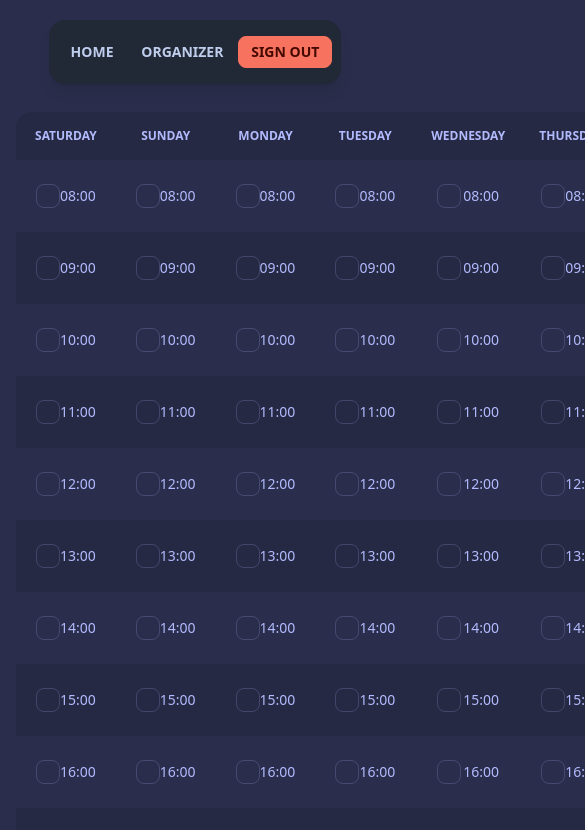
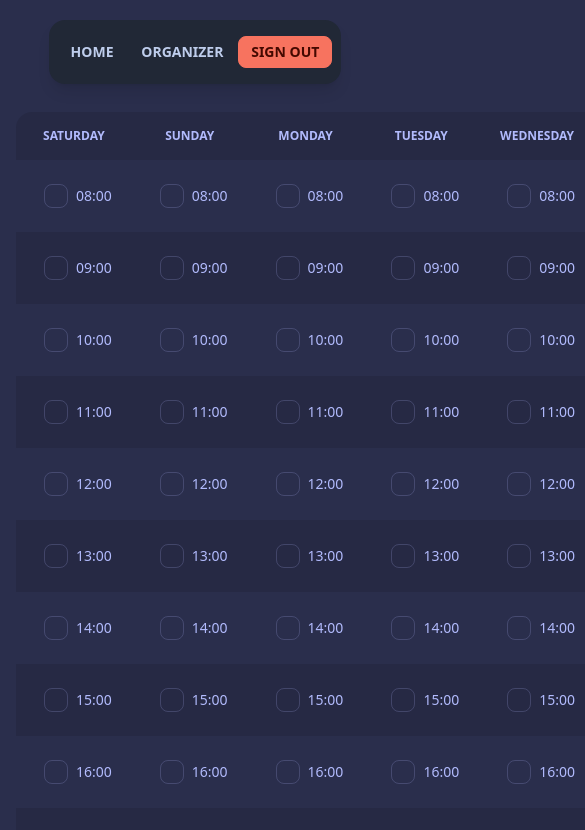
Before and after one commit to KazBrekker1/auto-scheduler, a Vue app: page / in a window 390 px wide. Shown: the top 830 px of the page, 585 px wide, since content can reach past the window. Built offline with nearby package versions, Linux system fonts and the light colour scheme; no server answers; sample sign-in values are in the browser's storage.

Commit message:
-Some mobile view adjustments

```diff
--- a/src/views/Home.vue
+++ b/src/views/Home.vue
@@ -21,7 +21,7 @@
                                         handleTimeToggle(time, 'Saturday', evt)
                                     }"
                                     type="checkbox"
-                                    class="checkbox"
+                                    class="checkbox mx-2"
                                 />
                                 <span class="label-text">{{ time }}</span>
                             </label>
@@ -35,7 +35,7 @@
                                         handleTimeToggle(time, 'Sunday', evt)
                                     }"
                                     type="checkbox"
-                                    class="checkbox"
+                                    class="checkbox mx-2"
                                 />
                                 <span class="label-text">{{ time }}</span>
                             </label>
@@ -49,7 +49,7 @@
                                         handleTimeToggle(time, 'Monday', evt)
                                     }"
                                     type="checkbox"
-                                    class="checkbox"
+                                    class="checkbox mx-2"
                                 />
                                 <span class="label-text">{{ time }}</span>
                             </label>
@@ -63,7 +63,7 @@
                                         handleTimeToggle(time, 'Tuesday', evt)
                                     }"
                                     type="checkbox"
-                                    class="checkbox"
+                                    class="checkbox mx-2"
                                 />
                                 <span class="label-text">{{ time }}</span>
                             </label>
@@ -77,7 +77,7 @@
                                         handleTimeToggle(time, 'Wednesday', evt)
                                     }"
                                     type="checkbox"
-                                    class="checkbox"
+                                    class="checkbox mx-2"
                                 />
                                 <span class="label-text">{{ time }}</span>
                             </label>
@@ -91,7 +91,7 @@
                                         handleTimeToggle(time, 'Thursday', evt)
                                     }"
                                     type="checkbox"
-                                    class="checkbox"
+                                    class="checkbox mx-2"
                                 />
                                 <span class="label-text">{{ time }}</span>
                             </label>
@@ -101,7 +101,7 @@
             </tbody>
         </table>
     </div>
-    <div class="py-3 px-9">
+    <div class="py-3 px-9 gap-3 btn-group">
         <button
             @click="schedStore.submitTimes(resultObject, user.email, user.displayName)"
             class="btn btn-success btn-lg right-6 bottom-6 sm:fixed"
--- a/src/views/Login.vue
+++ b/src/views/Login.vue
@@ -1,5 +1,5 @@
 <template>
-    <div class="w-2/6 mx-auto">
+    <div class="max-w-xl mx-auto">
         <div class="p-10 card bg-base-200">
             <h1 class="font-bold text-center">Sign In</h1>
             <div class="mx-auto p-6">
```
